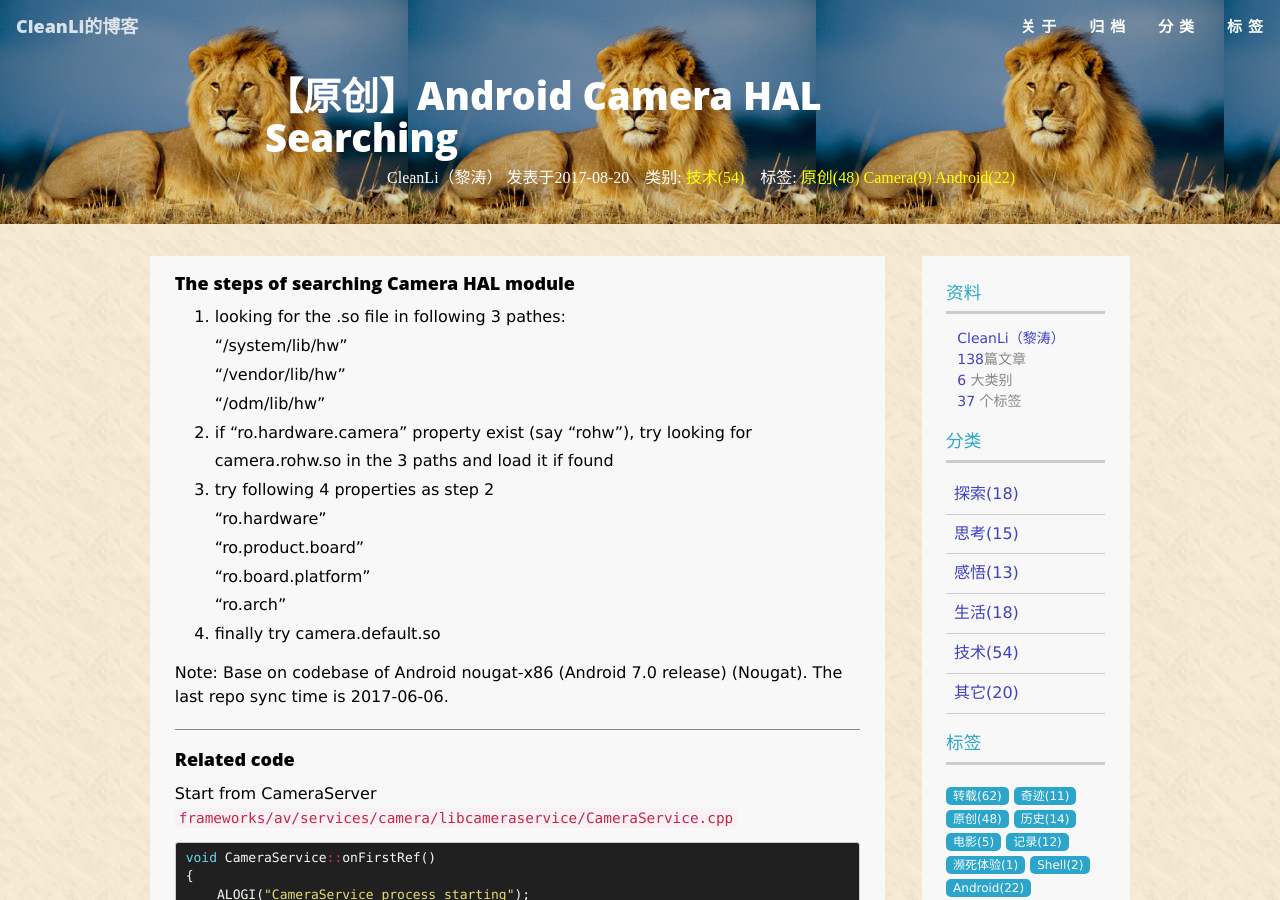
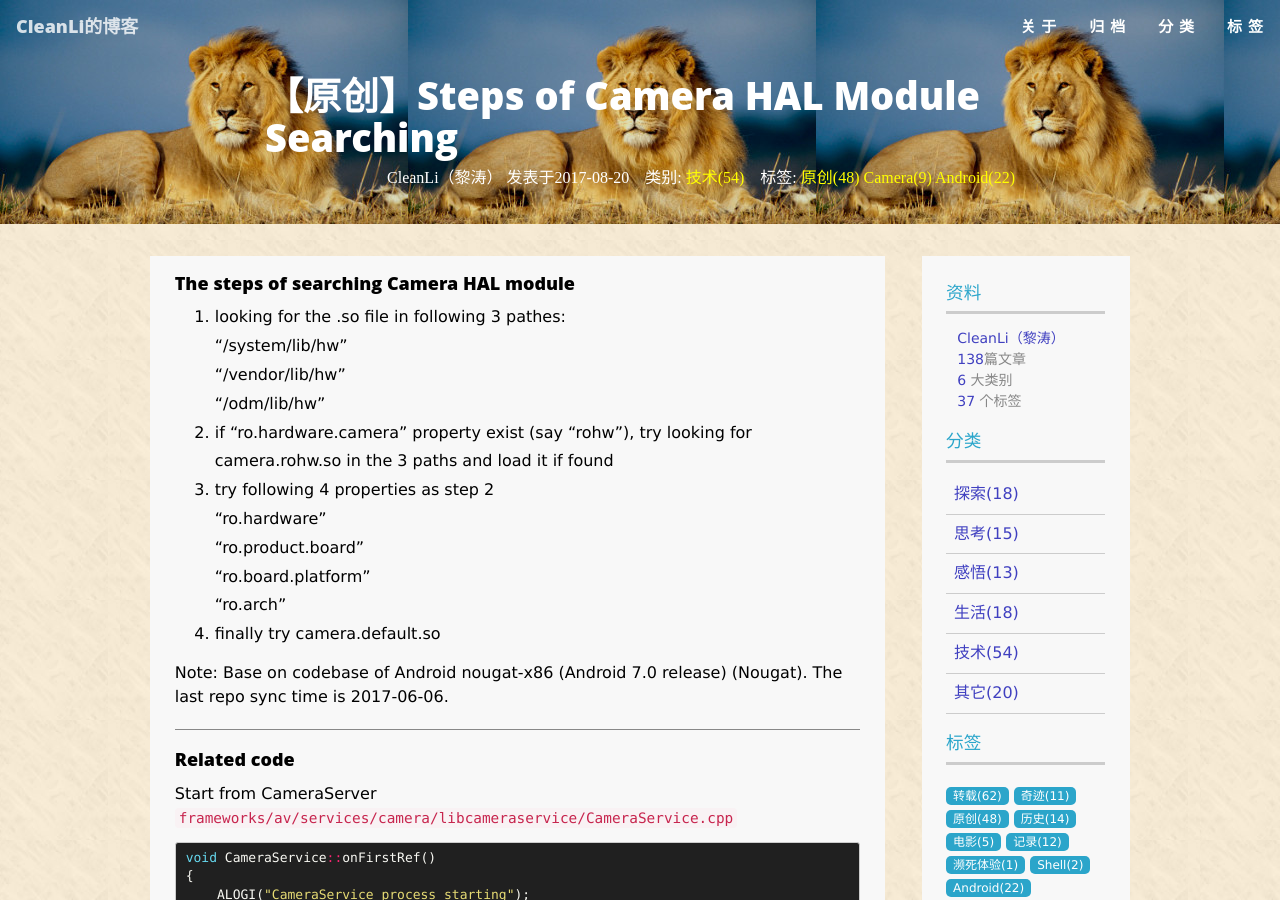
Before and after one commit to cleanli/cleanhome, a Jekyll site: the page built from _posts/tech/2017-08-20-Android_camhal_loading.md, in a window 1280 px wide and 900 px high. Built offline with Jekyll 4.4.1, drawn with Linux system fonts in a browser that asks for light colours.

Commit message:
update cam hal title

```diff
--- a/_posts/tech/2017-08-20-Android_camhal_loading.md
+++ b/_posts/tech/2017-08-20-Android_camhal_loading.md
@@ -1,6 +1,6 @@
 ---
 layout: post
-title: "【原创】Android Camera HAL Searching"
+title: "【原创】Steps of Camera HAL Module Searching"
 date: 2017-08-20 19:19:18 +0800
 categories: "技术"
 tags: ["原创","Camera","Android"]
```
